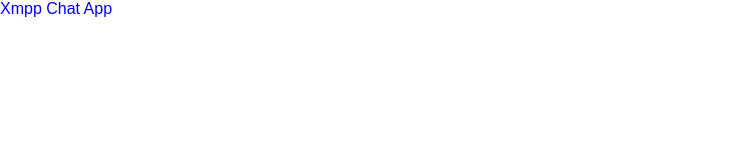
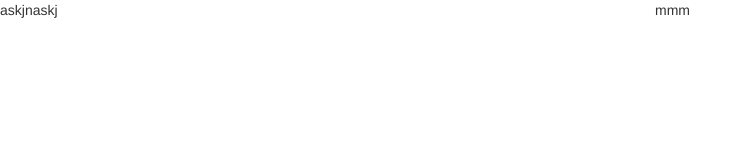
Before and after one commit to gauravprwl14/test-xmpp-chat-app, a React app: page / in a window 1280 px wide. Shown: the whole page, without its empty margins (0-752 px from the left). Built offline with nearby package versions, Linux system fonts and the light colour scheme.

Commit message:
added bootstrap and react-bootstap package

```diff
--- a/package.json
+++ b/package.json
@@ -5,6 +5,7 @@
   "dependencies": {
     "custom-react-scripts": "0.2.2",
     "react": "^16.3.2",
+    "react-bootstrap": "0.32.1",
     "react-dom": "^16.3.2"
   },
   "scripts": {
--- a/public/index.html
+++ b/public/index.html
@@ -10,6 +10,8 @@
     -->
     <link rel="manifest" href="%PUBLIC_URL%/manifest.json">
     <link rel="shortcut icon" href="%PUBLIC_URL%/favicon.ico">
+    <link rel="stylesheet" href="https://maxcdn.bootstrapcdn.com/bootstrap/3.3.7/css/bootstrap.min.css" integrity="sha384-BVYiiSIFeK1dGmJRAkycuHAHRg32OmUcww7on3RYdg4Va+PmSTsz/K68vbdEjh4u"
+      crossorigin="anonymous">
     <!--
       Notice the use of %PUBLIC_URL% in the tags above.
       It will be replaced with the URL of the `public` folder during the build.
--- a/src/components/app/app.js
+++ b/src/components/app/app.js
@@ -5,7 +5,12 @@
 
 class App extends Component {
   render() {
-    return <div className="app">Xmpp Chat App</div>;
+    return (
+      <div className="row">
+        <div className="col-sm-6"> askjnaskj </div>
+        <div className="col-sm-6"> mmm </div>
+      </div>
+    );
   }
 }
 
--- a/src/index.js
+++ b/src/index.js
@@ -1,6 +1,6 @@
 import React from "react";
 import ReactDOM from "react-dom";
-import "./index.css";
+import "./index.scss";
 import App from "./components/app/app";
 import registerServiceWorker from "./registerServiceWorker";
 
--- a/src/index.css
+++ b/src/index.scss
@@ -1,4 +1,4 @@
-body {
+.body {
   margin: 0;
   padding: 0;
   font-family: sans-serif;
```
Also changed, not shown: 1 other file.
